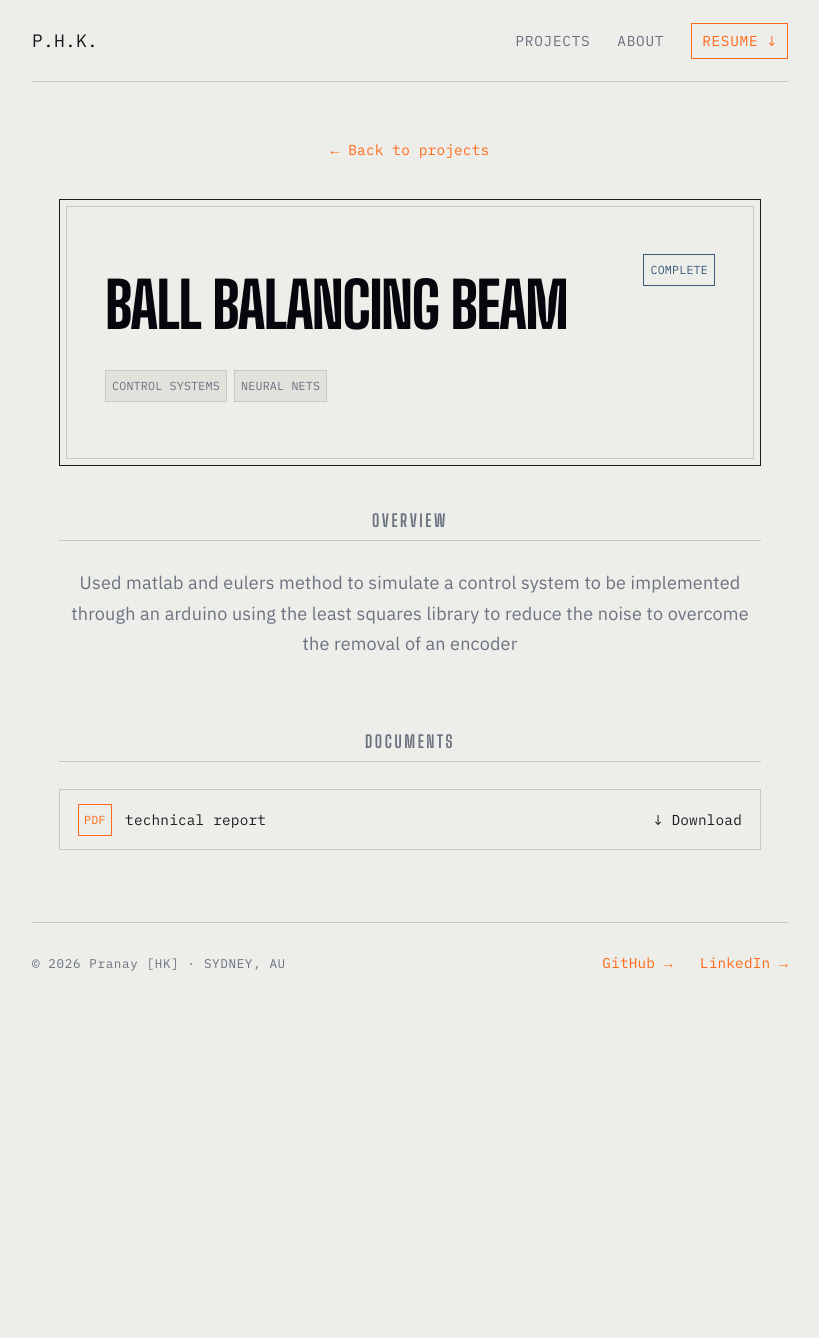
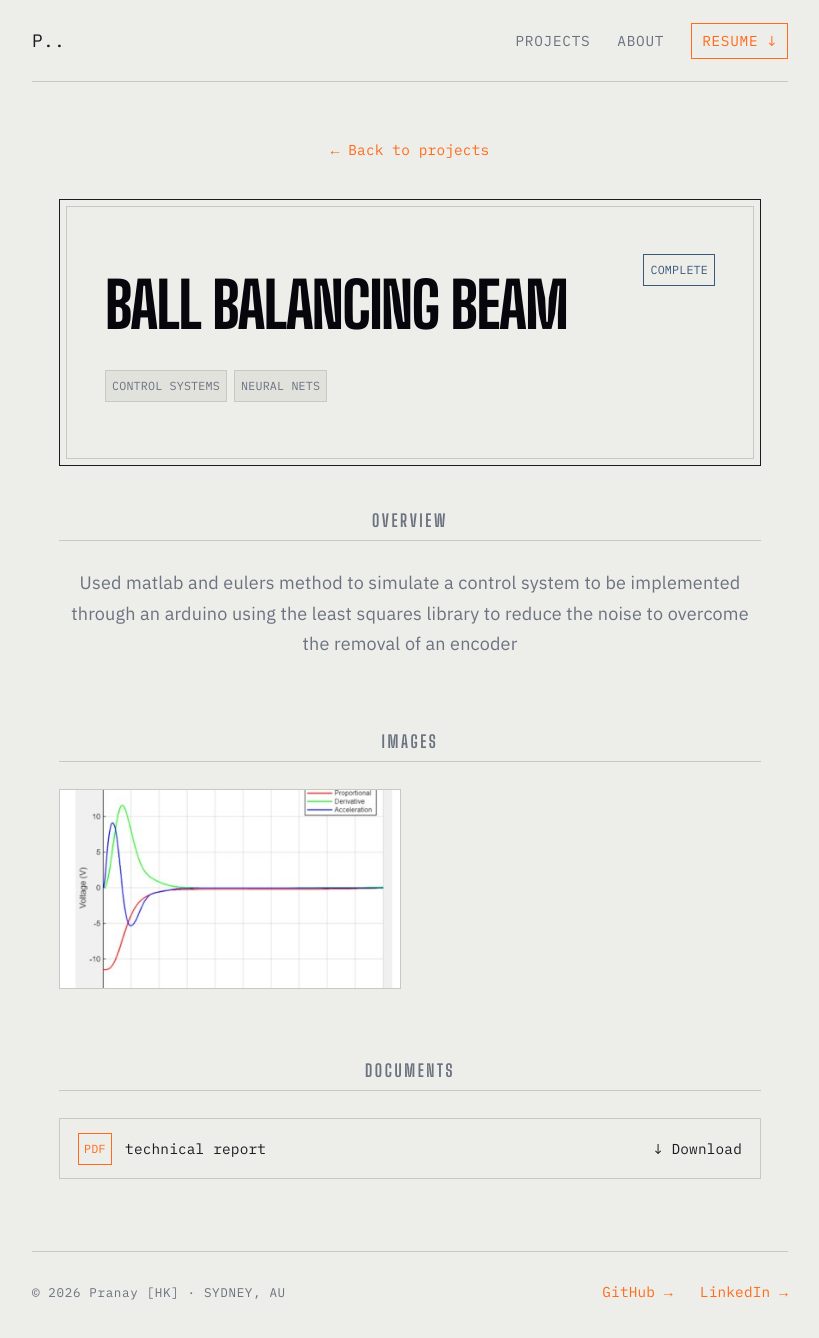
Before and after one commit to barni-os/portfolio, a React app: page /#/project/1 in a window 1280 px wide. Shown: the top 1338 px of the page, without its empty margins (230-1049 px from the left). Before the commit the page ends 1039 px from the top, so only its background shows below. Built offline with nearby package versions, Linux system fonts and the light colour scheme; the HTML template or start-up script is replaced by a standard one.

Commit message:
fix resume and document links, added image files

```diff
--- a/src/App.jsx
+++ b/src/App.jsx
@@ -8,7 +8,7 @@ import "./App.css";
 function Navbar() {
   return (
     <nav className="nav">
-      <Link to="/" className="nav__brand" style={{ textDecoration: "none", color: "var(--ink)" }}>P.H.K.</Link>
+      <Link to="/" className="nav__brand" style={{ textDecoration: "none", color: "var(--ink)" }}>P..</Link>
       <div className="nav__links">
         <Link to="/" className="nav__link">Projects</Link>
         <Link to="/about" className="nav__link">About</Link>
--- a/src/data/projects.js
+++ b/src/data/projects.js
@@ -14,6 +14,7 @@ export const projects = [
         images: [
             // Put image files in public/projects/1/ and list them here
             // e.g. BASE + "projects/1/tile-layout.jpg"
+            BASE + "Projects/1/closedloop.jpg"
         ],
         videos: [
             // Paste YouTube embed URLs here
```
Also changed, not shown: public/Projects/1/closedloop.jpg (added), 1 other file (tests, documents, lock files or other folders).
